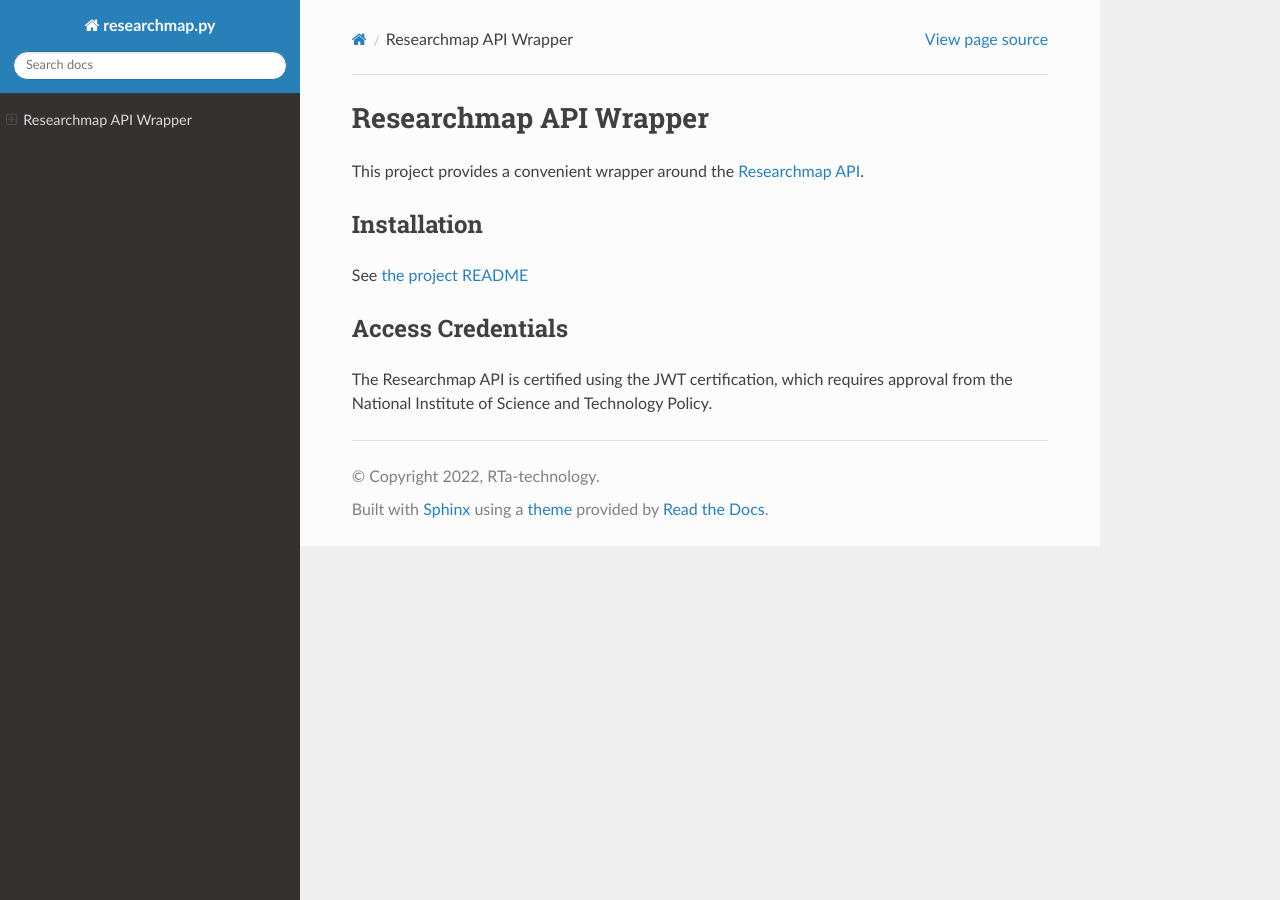
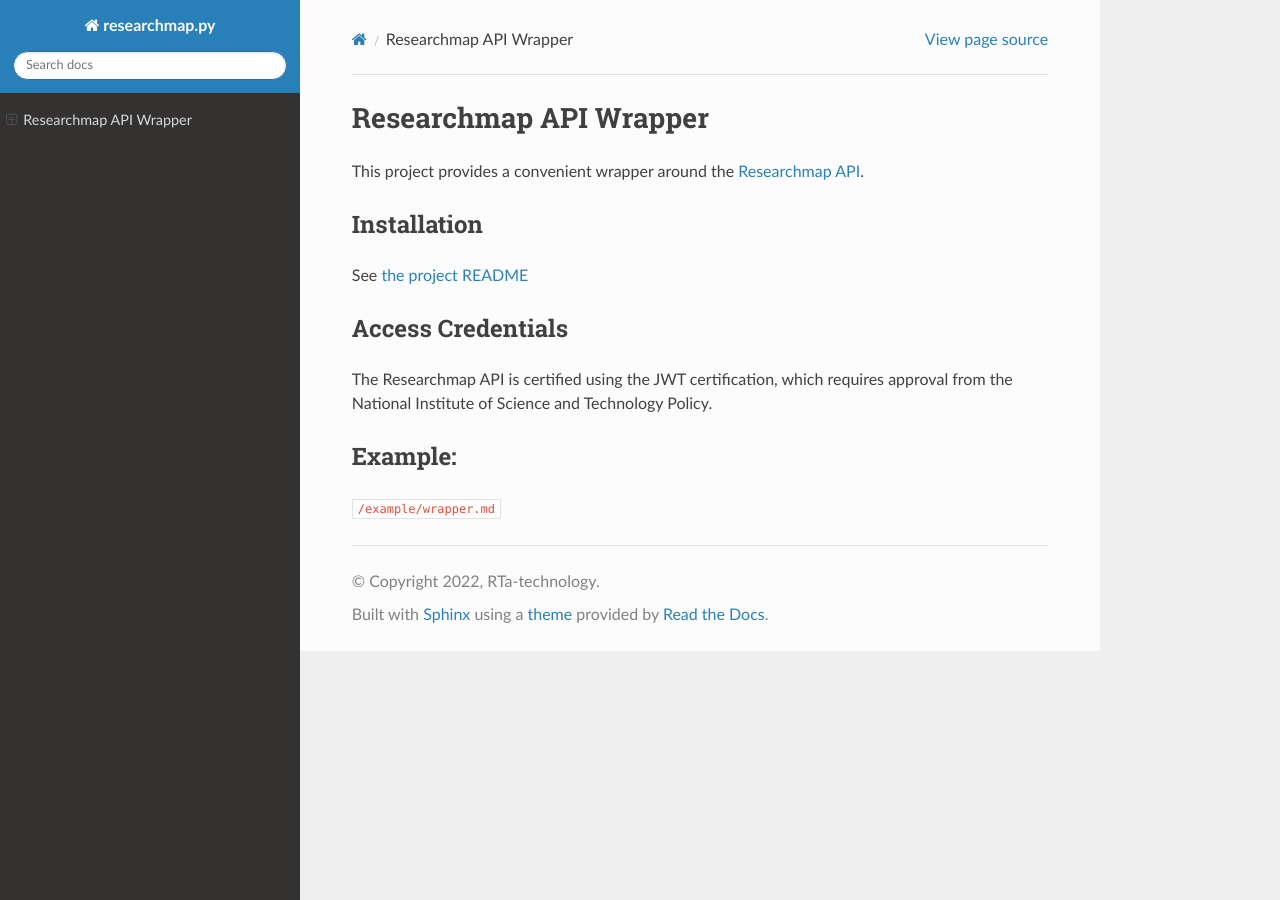
Before and after one commit to r74tech/researchmap.py, a Sphinx documentation site: the page built from docs/index.rst, in a window 1280 px wide. Built offline with Sphinx 7.4.7 and the Read the Docs theme 2.0.0, drawn with Linux system fonts in a browser that asks for light colours; cross-references to code outside the pages are shown as plain code.

Commit message:
add: example

```diff
--- a/docs/index.rst
+++ b/docs/index.rst
@@ -22,3 +22,7 @@ Access Credentials
 ==================
 
 The Researchmap API is certified using the JWT certification, which requires approval from the National Institute of Science and Technology Policy.
+
+Example:
+========
+:wrapper:`./example/wrapper.md`
```
